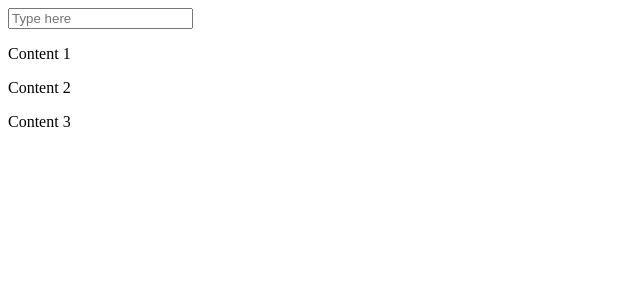
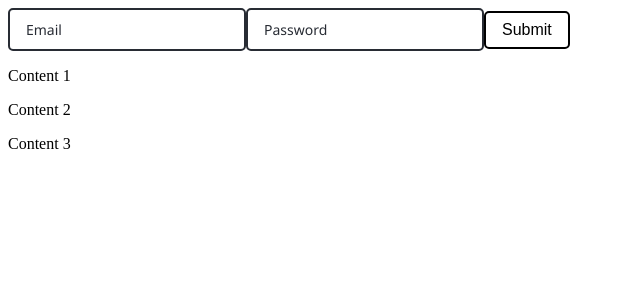
Before and after one commit to mid-guy/mor_vue_js, a Vue app: page / in a window 1280 px wide. Shown: the top 300 px of the page, without its empty margins (0-640 px from the left). Built offline with nearby package versions, Linux system fonts and the light colour scheme.

Commit message:
update component

```diff
--- a/package.json
+++ b/package.json
@@ -7,6 +7,8 @@
     "preview": "vite preview --port 5050"
   },
   "dependencies": {
+    "axios": "^0.27.1",
+    "js-cookie": "^3.0.1",
     "vue": "^3.2.33"
   },
   "devDependencies": {
--- a/src/App.vue
+++ b/src/App.vue
@@ -1,13 +1,20 @@
 <script>
   import TodoComp from './components/TodoComp/index.vue'
+  import Input from './components/Input/index.vue'
+  import ButtonMor from './components/ButtonMor/index.vue'
+
   let id = 0
   export default {
     components: {
-      TodoComp
+      TodoComp,
+      Input,
+      ButtonMor
     },
     data() {
       return {
         todoContent: '',
+        email: '',
+        password: '',
         todos: [
           { id: id++, content: `Content ${id}` },
           { id: id++, content: `Content ${id}` },
@@ -17,15 +24,19 @@
     },
     methods: {
       output(id) {
-        console.log(id)
+        // console.log(id)
+      },
+      handleChange(data) {
+        this[data.name] = data.value
       }
     }
   }
 </script>
 <template>
-  <input v-model="todoContent" placeholder="Type here" />
-  <div
-  >
+  <Input name="email" :place="'Email'" @onChange="handleChange" />
+  <Input name="password" :place="'Password'"  @onChange="handleChange" />
+  <ButtonMor content="Submit" />
+  <div>
     <TodoComp
       v-for="todo in todos"
       :key="todo.id"
--- /dev/null
+++ b/src/components/ButtonMor/index.vue
@@ -0,0 +1,30 @@
+
+<script>
+  export default {
+    props: {
+      content: String
+    },
+    methods: {
+      onClick() {
+        this.$emit('onClick')
+      }
+    }
+  }
+</script>
+
+<template>
+  <button @click="onClick" class="mor_base_btn">
+    {{ content }}
+  </button>
+</template>
+
+<style scoped>
+  .mor_base_btn {
+    background: none;
+    padding: 8px 16px;
+    border: 2px solid black;
+    font-size: 16px;
+    border-radius: 5px;
+  }
+
+</style>
--- /dev/null
+++ b/src/components/Input/index.vue
@@ -0,0 +1,108 @@
+<script>
+  export default {
+    props: {
+      place: {
+        type: String,
+        default: 'Type here'
+      },
+      name: String,
+    },
+    data() {
+      return {
+        test: false,
+      }
+    },
+    methods: {
+      onChange(e) {
+        this.$emit('onChange', { name: this.name, value: e.target.value } )
+      },
+      onFocusInput() {
+        this.test = true;
+      },
+      onFocusOutInput() {
+        this.test = false;
+      }
+    }
+  }
+</script>
+<template>
+  <div class='root-textfield__outlined' id="outlined">
+    <input
+      class='__input'
+      placeholder=" "
+      @input="onChange"
+    />
+    <label
+      className='label'
+      :htmlFor="place"
+    >
+      {{ place }}
+    </label>
+  </div>
+</template>
+
+<style scoped>
+  #outlined.root-textfield__outlined {
+  position: relative;
+  -webkit-box-align: center;
+  -ms-flex-align: center;
+  align-items: center;
+  font-size: 14px;
+  display: -webkit-inline-box;
+  display: -ms-inline-flexbox;
+  display: inline-flex;
+  font-family: 'Segoe UI', Tahoma, Geneva, Verdana, sans-serif;
+  border: 2px solid #282c34;
+  border-radius: 5px;
+  padding: 10px 16px;
+  pointer-events: none;
+  -webkit-transition: 0.2s;
+  transition: 0.2s;
+}
+
+#outlined.root-textfield__outlined.input__onFocus {
+  border-color: red;
+}
+
+#outlined.root-textfield__outlined:hover {
+  border-color: red;
+}
+
+.__input:focus ~ .label, .__input:not(:placeholder-shown).__input:not(:focus) ~ .label {
+  -webkit-transform: translate(-4px, -21px) scale(0.75);
+  transform: translate(-4px, -21px) scale(0.75);
+}
+
+.__input:focus + .root-textfield__outlined {
+  border-color: red;
+}
+
+.__input {
+  outline: none;
+  border: none;
+  background: none;
+  font-family: inherit;
+  font-size: inherit;
+  color: #282c34;
+  padding: 0;
+  pointer-events: auto;
+}
+
+.label {
+  font-family: inherit;
+  position: absolute;
+  font-size: inherit;
+  padding: 0 4px;
+  cursor: text;
+  color: #282c34;
+  background-color: #FFF;
+  overflow: hidden;
+  -webkit-transform-origin: center left;
+  transform-origin: center left;
+  -webkit-transform: translate(-4px, 0px) scale(1);
+  transform: translate(-4px, 0px) scale(1);
+  -webkit-transition: all 0.2s ease-in;
+  transition: all 0.2s ease-in;
+  pointer-events: none;
+}
+</style>
```
Also changed, not shown: src/config/index.js (added, +19 -0 lines), src/components/input/Input.vue (deleted), src/views/home/index.vue (added), 1 other file (tests, documents, lock files or other folders).
